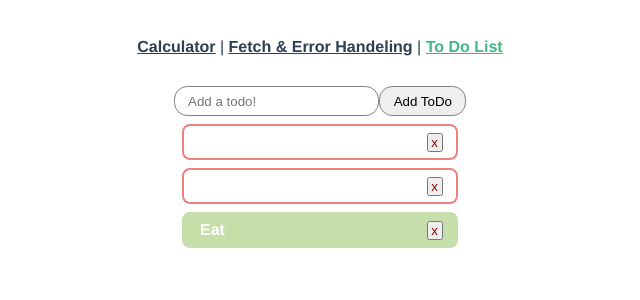
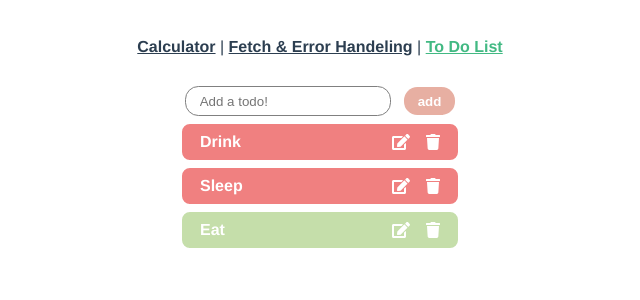
Before and after one commit to Vincentvanleeuwen/frontend-applications, a Vue app: page /todolist in a window 1280 px wide. Shown: the top 300 px of the page, without its empty margins (320-960 px from the left). Built offline with nearby package versions, Linux system fonts and the light colour scheme; the HTML template or start-up script is replaced by a standard one.

Commit message:
Started working on edit function

```diff
--- a/package.json
+++ b/package.json
@@ -8,6 +8,9 @@
     "lint": "vue-cli-service lint"
   },
   "dependencies": {
+    "@fortawesome/fontawesome-svg-core": "^1.2.32",
+    "@fortawesome/free-solid-svg-icons": "^5.15.1",
+    "@fortawesome/vue-fontawesome": "^3.0.0-2",
     "core-js": "^3.6.5",
     "d3": "^6.2.0",
     "vue": "^3.0.0",
--- a/src/components/ToDo.vue
+++ b/src/components/ToDo.vue
@@ -2,31 +2,92 @@
 
   <div class="todo" v-bind:class="{'is-complete': todo.completed}">
 
-    <label>
-      <input type="checkbox" v-on:change="$emit('complete-todo', todo.id)" v-bind:checked="todo.completed">
+    <label for="complete-todo">
+      <input id="complete-todo"
+             type="checkbox"
+             v-on:change="$emit('complete-todo', todo.id)"
+             v-bind:checked="todo.completed">
     </label>
 
     {{ todo.todo }}
+    <form v-on:submit.prevent="enableEditMode">
+      <label for="edit-todo">
+        <input class="edit-todo"
+               type="text"
+               v-model="toDoEdit">
+      </label>
+    </form>
 
+    <section class="option-container">
+      <font-awesome-icon :icon="editIcon"
+                         :style="{ zIndex: 10 }"
+                         @click="showInput"/>
+      <font-awesome-icon :icon="deleteIcon"
+                         :style="{ zIndex: 10 }"
+                         @click="$emit('remove-todo', todo.id)"/>
+    </section>
 
-    <button @click="$emit('remove-todo', todo.id)">x</button>
 
   </div>
 
 </template>
 
 <script>
+import { FontAwesomeIcon } from '@fortawesome/vue-fontawesome'
+import { faTrash } from '@fortawesome/free-solid-svg-icons'
+import { faEdit } from '@fortawesome/free-solid-svg-icons'
 
+import { reactive, toRefs } from 'vue'
+const useToDoStates = () => {
+  // Create states
+  let state = reactive({
+    toDoEdit: null
+  })
+  // make the states reactive
+  return toRefs(state)
+}
 export default {
   name: "ToDo",
   props: ['todo'],
+  setup() {
+    let { toDoEdit } = useToDoStates()
+    return {
+      toDoEdit
+    }
+  },
+  data () {
+    return {
+      deleteIcon: faTrash,
+      editIcon: faEdit,
+    }
+  },
+  components: {
+    FontAwesomeIcon
+  },
+  methods: {
+    enableEditMode() {
 
+      // $emit('edit-todo', todo.id, toDoEdit)
+      return [...this.todo, ].editMode = true
+
+    },
+    showInput() {
+
+      //#edit-todo
+      const editInputField = document.getElementById('edit-todo');
+      console.log(editInputField)
+      editInputField.display = 'block';
+      //display: none;
+      //
+    }
+  }
 }
 </script>
 
 <style scoped>
 .todo {
   text-decoration: none;
+  background: lightcoral;
   border: lightcoral solid 2px;
   border-radius: .5em;
   height: auto;
@@ -46,20 +107,21 @@ export default {
   font-weight:bold;
 }
 .is-complete {
-
   border: #c5deaa solid 2px;
   color: white;
   background: #c5deaa
 }
-
+/* Hide checkbox */
 label input[type='checkbox'] {
   visibility: hidden;
 }
-label  {
+label[for="complete-todo"]  {
   cursor: pointer;
   position: absolute;
   width: 100%;
   height: 100%;
+  left: 0;
+  top:0;
   padding:0;
 }
 button {
@@ -68,10 +130,23 @@ button {
   color: darkred;
   padding: 0 .2em;
 }
-/*button:last-child {*/
-/*  position: absolute;*/
-/*  right:3em;*/
-/*  color: darkred;*/
-/*  padding: 0 .2em;*/
-/*}*/
+
+.option-container {
+
+  width: 20%;
+  display: flex;
+  justify-content: space-between;
+}
+.edit-todo {
+  display: none;
+  border: none;
+  position: absolute;
+  left: .9em;
+  color:white;
+  height: 2em;
+  top: 0;
+  font-weight: bold;
+  font-size:1em;
+  background-color: inherit;
+}
 </style>
--- a/src/main.js
+++ b/src/main.js
@@ -1,5 +1,8 @@
 import { createApp } from 'vue'
+
 import App from './App.vue'
 import router from './router'
 
+
+// Create the app, use /router/index.js and mount element as #app
 createApp(App).use(router).mount('#app')
--- a/src/views/ToDoList.vue
+++ b/src/views/ToDoList.vue
@@ -6,7 +6,7 @@
              placeholder="Add a todo!"
              v-model="toDoText">
     </label>
-    <input type="submit" value="Add ToDo">
+    <input type="submit" value="add">
   </form>
 
   <!--  Loop through todo's  -->
@@ -16,12 +16,13 @@
           v-bind:key="todo.id"
           v-bind:todo="todo"
           v-on:remove-todo="removeToDo"
-          v-on:complete-todo="completeToDo"/>
+          v-on:complete-todo="completeToDo"
+          v-on:edit-todo="editToDo"/>
   </section>
 </template>
 
 <script>
-// import Vue from 'vue'
+
 import { reactive, toRefs } from 'vue'
 import ToDo from '@/components/ToDo'
 const useToDoStates = () => {
@@ -40,9 +41,21 @@ export default {
   data: () => {
     return {
       items: [
-        { id: 1, todo: 'Eat', completed: true },
-        { id: 2, todo: 'Sleep', completed: false  },
-        { id: 3, todo: 'Drink', completed: false  }
+        {
+          id: 1,
+          todo: 'Eat',
+          completed: true
+        },
+        {
+          id: 2,
+          todo: 'Sleep',
+          completed: false
+        },
+        {
+          id: 3,
+          todo: 'Drink',
+          completed: false
+        }
       ]
     }
   },
@@ -76,12 +89,17 @@ export default {
       });
     },
     completeToDo(id) {
-      console.log(this.items)
       const selected = this.items.find(todo => todo.id === id)
-      console.log(selected);
       selected.completed = !selected.completed
+    },
+    editToDo(id, editValue) {
+      const selected = this.items.find(todo => todo.id === id)
+
+      if(selected.editMode) {
+        selected.todo = editValue
+      }
+
     }
-
   }
 }
 </script>
@@ -106,4 +124,11 @@ input:focus {
   border: solid 1px darkorange;
   transition: 1s;
 }
+input[type="submit"] {
+  margin-left: 1em;
+  background-color: #e7afa2;
+  color: white;
+  font-weight: bold;
+  border: none;
+}
 </style>
```
Also changed, not shown: 1 other file (tests, documents, lock files or other folders).
